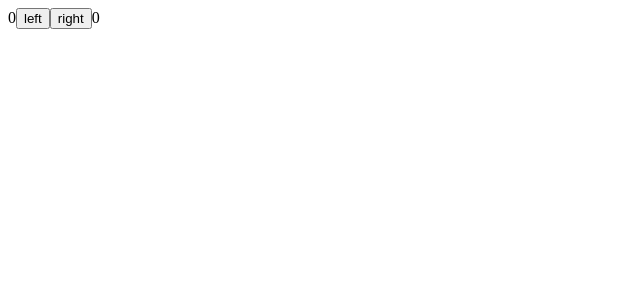
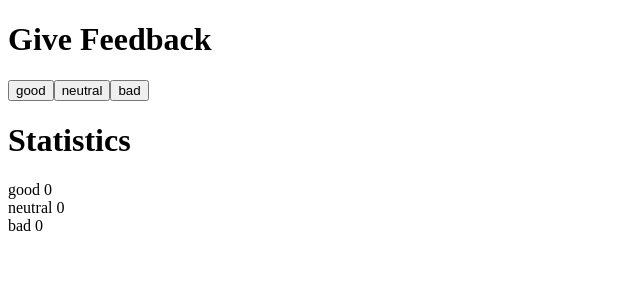
Before and after one commit to StPetar/Full-Stack-Open-2021, a React (Create React App) app in the folder part1/: page / in a window 1280 px wide. Shown: the top 300 px of the page, without its empty margins (0-640 px from the left). Built offline with nearby package versions, Linux system fonts and the light colour scheme.

Commit message:
exercise 1.6

```diff
--- a/part1/src/App.js
+++ b/part1/src/App.js
@@ -1,24 +1,36 @@
 import React, { useState } from 'react'
 
 const App = () => {
-  const [clicks, setClicks] = useState({
-    left: 0, right: 0
-  })
-
-  const handleLeftClick = () =>
-  setClicks({ ...clicks, left: clicks.left + 1 })
-
-const handleRightClick = () =>
-  setClicks({ ...clicks, right: clicks.right + 1 })
+  // save clicks of each button to its own state
+  const [good, setGood] = useState(0)
+  const [neutral, setNeutral] = useState(0)
+  const [bad, setBad] = useState(0)
 
   return (
     <div>
-      {clicks.left}
-      <button onClick={handleLeftClick}>left</button>
-      <button onClick={handleRightClick}>right</button>
-      {clicks.right}
+      <h1>Give Feedback</h1>
+      <Button handleClick={() => setGood(good + 1)} text="good" />
+      <Button handleClick={() => setNeutral(neutral + 1)} text="neutral" />
+      <Button handleClick={() => setBad(bad + 1)} text="bad" />
+
+      <h1>Statistics</h1>
+      <Display value={good} text='good' />
+      <Display value={neutral} text='neutral' />
+      <Display value={bad} text='bad'/>
+
     </div>
   )
 }
 
+const Button = ({handleClick, text}) => (
+  <button onClick={handleClick}>
+    {text}
+  </button>
+)
+
+const Display = ({text, value}) => (
+  <div>
+    {text} {value}
+  </div>
+)
 export default App
```
Also changed, not shown: 1 other file (tests, documents, lock files or other folders).
